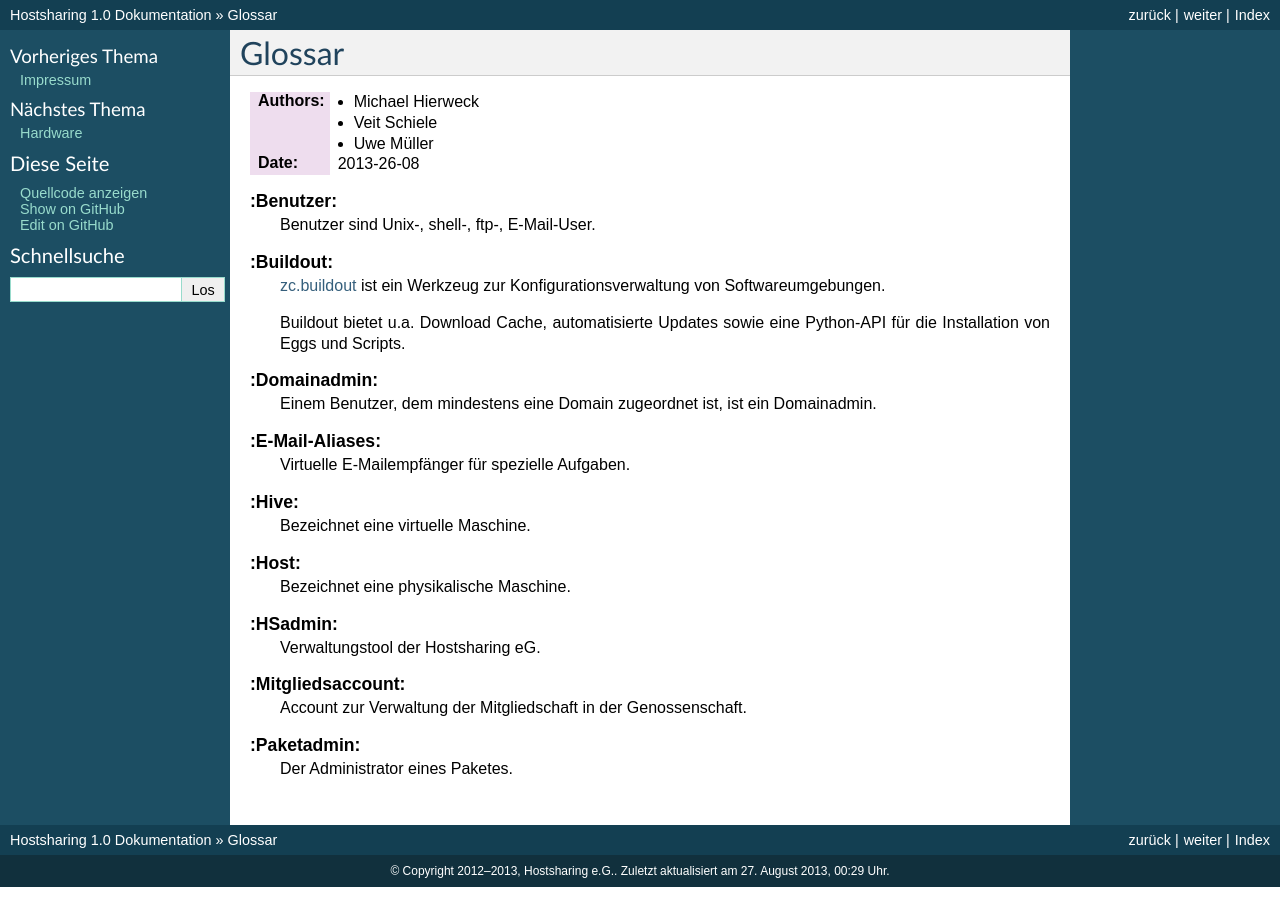
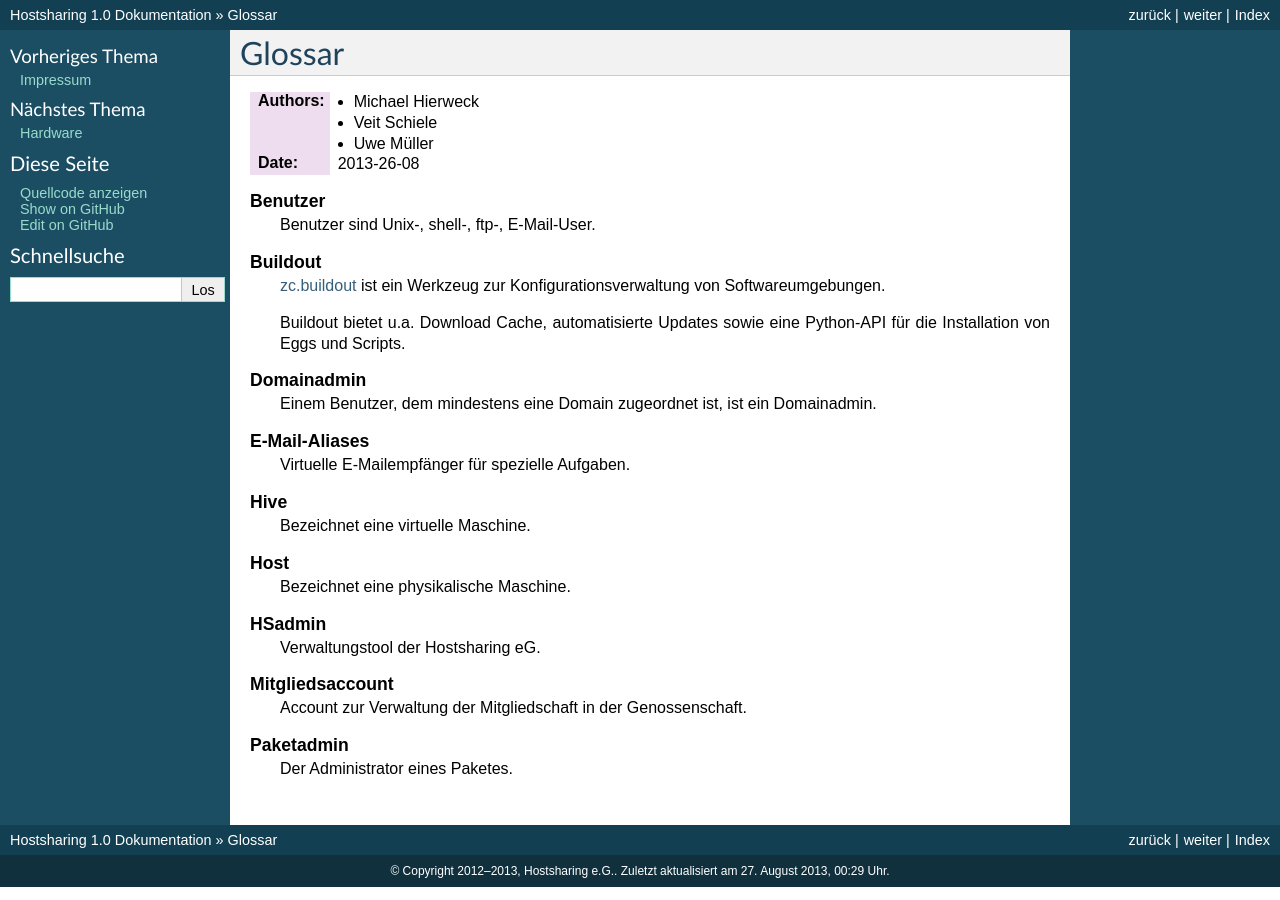
Before and after one commit to hostsharing/hs.docs.users, a Sphinx documentation site: the page built from source/glossar.rst, in a window 1280 px wide. Built offline with Sphinx 7.4.7, drawn with Linux system fonts in a browser that asks for light colours; pages that are not in the unit, such as notebooks, are missing from menus; some of the changed lines change nothing that is shown.

Commit message:
no sortd

```diff
--- a/source/glossar.rst
+++ b/source/glossar.rst
@@ -9,33 +9,33 @@
 
 .. glossary::
 
-   :Benutzer:
-        Benutzer sind Unix-, shell-, ftp-, E-Mail-User.
+   Benutzer
+    Benutzer sind Unix-, shell-, ftp-, E-Mail-User.
 
-   :Buildout:
+   Buildout
     `zc.buildout <http://pypi.python.org/pypi/zc.buildout/1.5.2/>`_ ist ein
     Werkzeug zur Konfigurationsverwaltung von Softwareumgebungen.
 
     Buildout bietet u.a. Download Cache, automatisierte Updates sowie eine
     Python-API für die Installation von Eggs und Scripts.
 
-   :Domainadmin:
-        Einem Benutzer, dem mindestens eine Domain zugeordnet ist, ist ein Domainadmin.
+   Domainadmin
+     Einem Benutzer, dem mindestens eine Domain zugeordnet ist, ist ein Domainadmin.
 
-   :E-Mail-Aliases:
-        Virtuelle E-Mailempfänger für spezielle Aufgaben.
+   E-Mail-Aliases
+     Virtuelle E-Mailempfänger für spezielle Aufgaben.
 
-   :Hive:
-        Bezeichnet eine virtuelle Maschine.
+   Hive
+     Bezeichnet eine virtuelle Maschine.
 
-   :Host:
-        Bezeichnet eine physikalische Maschine.
+   Host
+     Bezeichnet eine physikalische Maschine.
 
-   :HSadmin:
-        Verwaltungstool der Hostsharing eG.
+   HSadmin
+    Verwaltungstool der Hostsharing eG.
 
-   :Mitgliedsaccount:
-        Account zur Verwaltung der Mitgliedschaft in der Genossenschaft.
+   Mitgliedsaccount
+    Account zur Verwaltung der Mitgliedschaft in der Genossenschaft.
 
-   :Paketadmin:
-        Der Administrator eines Paketes.
+   Paketadmin
+    Der Administrator eines Paketes.
```
